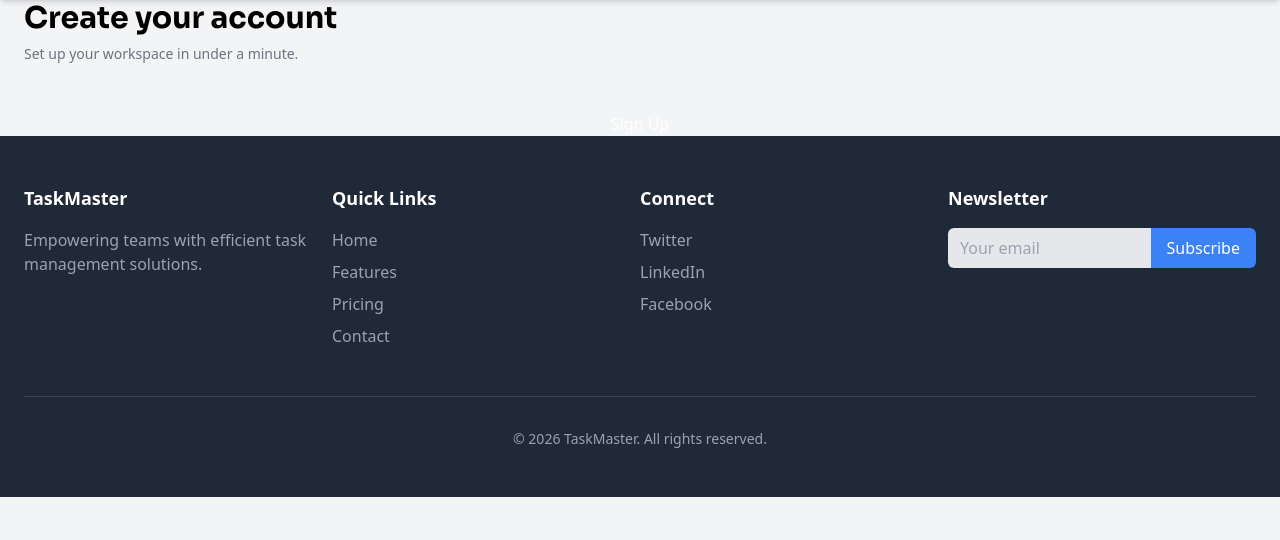
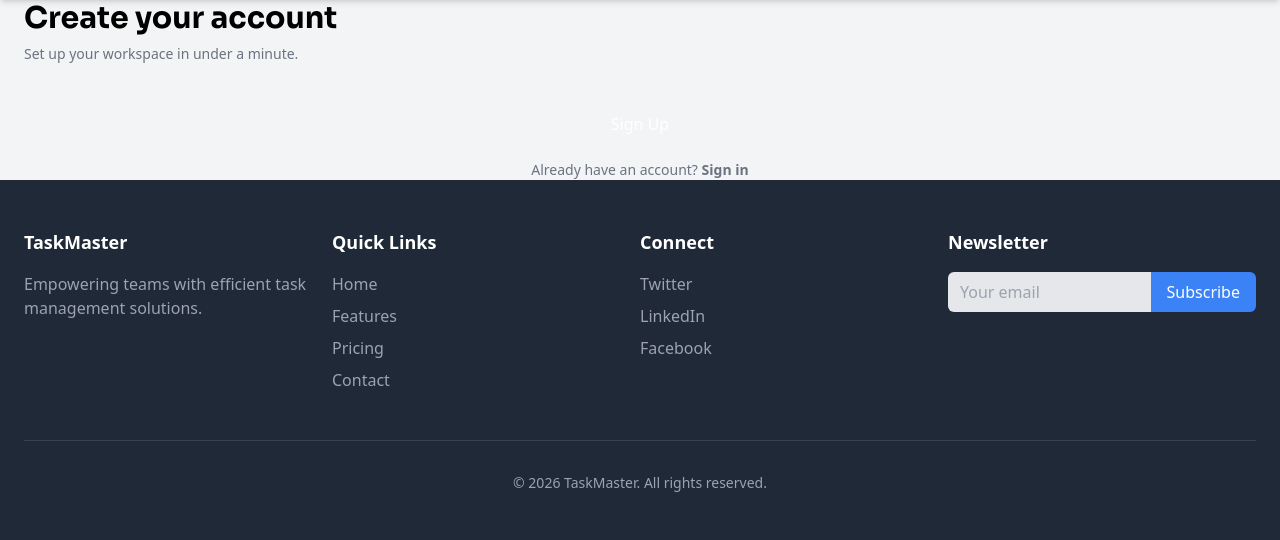
Before and after one commit to shehabuddin380/task_managemant_django, a Django app: template users/templates/registration/register.html in a window 1280 px wide. Shown: the part 88-628 px from the top of the page. Run offline with Django 5.2, Linux system fonts and the light colour scheme; the template is opened without the code that fills it, so the values that code supplies are empty.

Commit message:
update and update register

```diff
--- a/users/templates/registration/register.html
+++ b/users/templates/registration/register.html
@@ -112,7 +112,10 @@
           </button>
       </form>
 
-
+      <p class="text-center text-sm text-gray-500 mt-6">
+          Already have an account?
+          <a href="{% url 'sign-in' %}" class="text-[#161B33] hover:underline font-semibold">Sign in</a>
+      </p>
     </div>
   </div>
 
```
